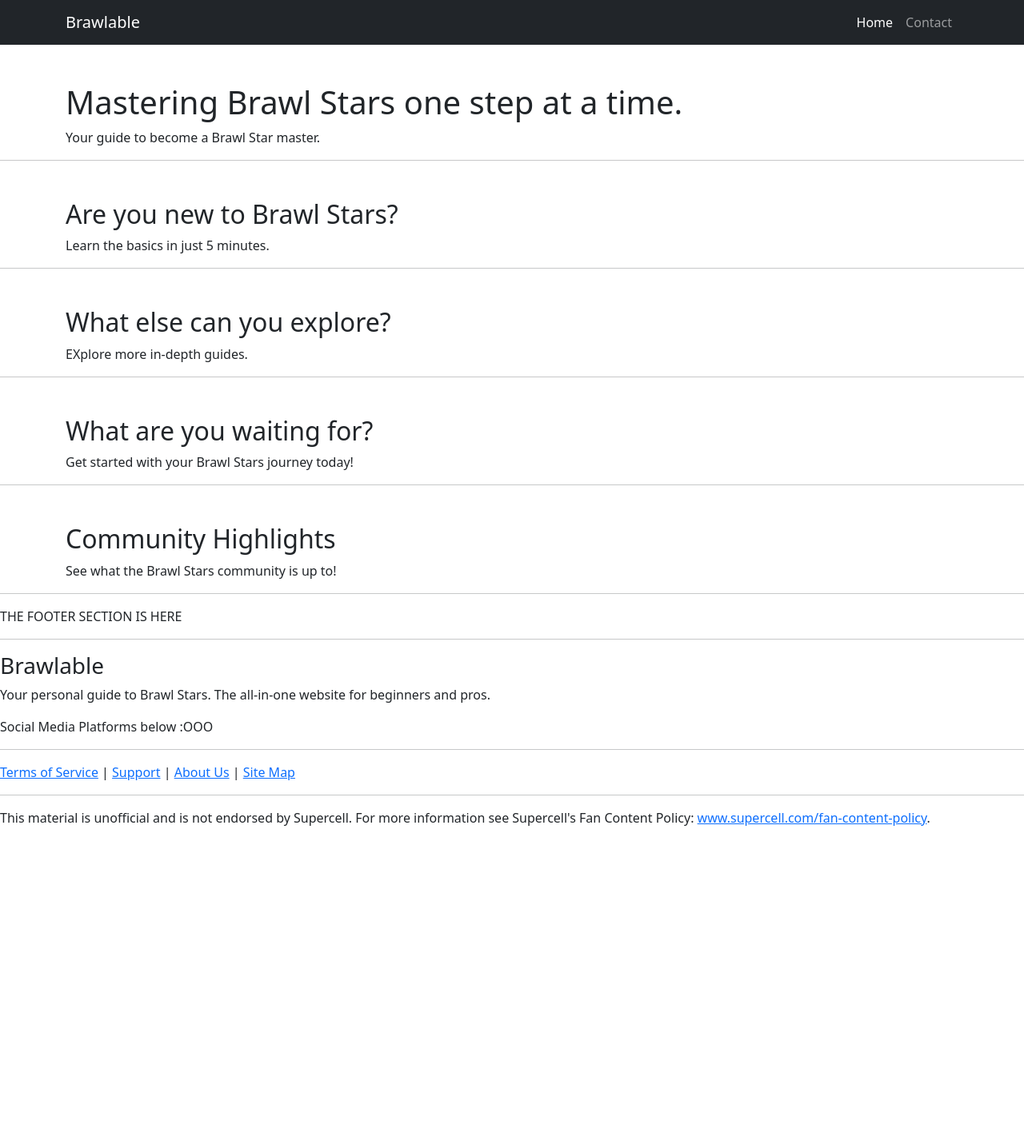
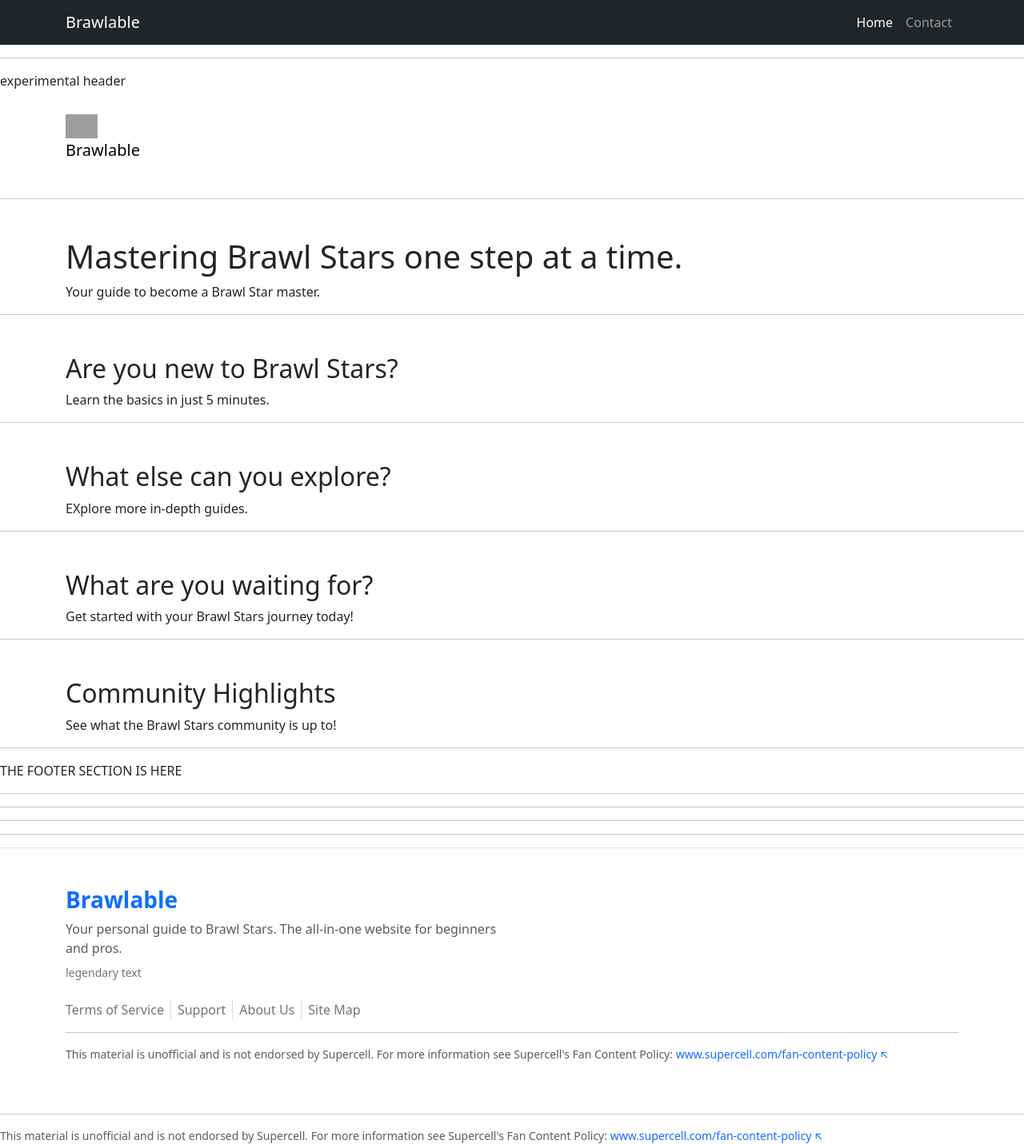
Before and after one commit to TempeHS/2027CT_myWebsiteTask_Callen.L, a Flask app: page / in a window 1280 px wide. Shown: the whole page at 80% size. Before the commit the page ends 1033 px from the top, so only its background shows below. Run offline with Flask 3, Linux system fonts and the light colour scheme; grey boxes are pictures that could not be loaded.

Commit message:
wip: header design

```diff
--- a/templates/partials/footer.html
+++ b/templates/partials/footer.html
@@ -1,7 +1,16 @@
+<style>
+    .sameline {
+        display: inline-block;
+    }
+</style>
+
 <!-- Footer be added soon -->
 <hr>
 <p> THE FOOTER SECTION IS HERE </p>
 <hr>
+
+<!-- REBUILDING THE FOOTER FROM IM NOT SURE WHAT THIS IS :DDD -->
+<!--
 <section>
     <h3>Brawlable</h3>
     <p>Your personal guide to Brawl Stars. The all-in-one website for beginners and pros.</p>
@@ -9,6 +18,8 @@
 </section>
 <hr>
 <section>
+    <div class="bg-white text-left py-4 ms-auto">
+        <div class="container">
             <a href="/">Terms of Service</a>
             <a> | </a>
             <a href="/">Support</a>
@@ -16,11 +27,80 @@
             <a href="/">About Us</a>
             <a> | </a>
             <a href="/">Site Map</a>
+        </div>
 </section>
 <hr>
-<section>
-    <p>This material is unofficial and is not endorsed by Supercell. For more information see Supercell's Fan Content
-        Policy: <a href="https://www.supercell.com/fan-content-policy" target="_blank" rel="noopener noreferrer">
-            www.supercell.com/fan-content-policy</a>.
+-->
+
+<!--
+            <a href="https://www.facebook.com/Brawlable" target="_blank" rel="noopener noreferrer"
+                class="mx-2 text-decoration-none text-dark">Facebook</a>
+            <a href="https://www.twitter.com/Brawlable" target="_blank" rel="noopener noreferrer"
+                class="mx-2 text-decoration-none text-dark">Twitter</a>
+            <a href="https://www.instagram.com/Brawlable" target="_blank" rel="noopener noreferrer"
+                class="mx-2 text-decoration-none text-dark">Instagram</a>
+            <a href="https://www.youtube.com/Brawlable" target="_blank" rel="noopener noreferrer"
+                class="mx-2 text-decoration-none text-dark">YouTube</a>
+-->
+<hr>
+<hr>
+<hr>
+<footer class="bg-white py-5 border-top">
+    <div class="container">
+        <!-- The footer brand is going to here later :D -->
+        <div class="row gy-4 mb-4">
+            <div class="col-md-6">
+                <h3 class="fw-bold text-primary">Brawlable</h3>
+                <p class="text-muted mb-2">Your personal guide to Brawl Stars. The all-in-one website for beginners and
+                    pros.</p>
+                <small class="text-secondary d-block">legendary text</small>
+            </div>
+        </div>
+
+        <!-- The navigation bar is going here :O -->
+        <div>
+            <div class="col-md-12">
+                <nav class="d-flex justify-content-front gap-2" aria-label="Footer Navigation">
+                    <a href="/" class="text-decoration-none text-secondary">Terms of Service</a>
+                    <div class="vr text-muted d-none d-sm-block" aria-hidden="true"></div>
+                    <a href="/" class="text-decoration-none text-secondary">Support</a>
+                    <div class="vr text-muted d-none d-sm-block" aria-hidden="true"></div>
+                    <a href="/" class="text-decoration-none text-secondary">About Us</a>
+                    <div class="vr text-muted d-none d-sm-block" aria-hidden="true"></div>
+                    <a href="/" class="text-decoration-none text-secondary">Site Map</a>
+                </nav>
+            </div>
+        </div>
+
+        <hr>
+        <div class="row">
+            <div class="col-12">
+                <p class="small text-muted mb-0">
+                    This material is unofficial and is not endorsed by Supercell. For more information see
+                    Supercell's
+                    Fan Content Policy:
+                    <a href="https://www.supercell.com/fan-content-policy" target="_blank" rel="noopener noreferrer"
+                        class="text-decoration-none text-primary">
+                        www.supercell.com/fan-content-policy ↖</a>
                 </p>
-</section>
+            </div>
+        </div>
+        <!--CODE BREAK ===============================================-->
+    </div>
+</footer>
+
+
+<hr>
+
+<div class="row">
+    <div class="col-12">
+        <p class="small text-muted mb-0">
+            This material is unofficial and is not endorsed by Supercell. For more information see
+            Supercell's
+            Fan Content Policy:
+            <a href="https://www.supercell.com/fan-content-policy" target="_blank" rel="noopener noreferrer"
+                class="text-decoration-none text-primary">
+                www.supercell.com/fan-content-policy ↖</a>
+        </p>
+    </div>
+</div>
--- a/templates/partials/nav.html
+++ b/templates/partials/nav.html
@@ -34,3 +34,14 @@
         </div>
     </div>
 </nav>
+<hr>
+<p>experimental header</p>
+<nav class="navbar navbar-expand-lg ms-auto bg-white">
+    <div class="container">
+        <a class="navbar-brand" href="{{ url_for('home') }}">
+            <img src="brawlablelogo.png" alt="Brawlable Logo" height="30" class="d-inline-block align-text-top">
+            <p>Brawlable</p>
+        </a>
+    </div>
+</nav>
+<hr>
```
Lines whose indentation alone changed are shown as unchanged.
